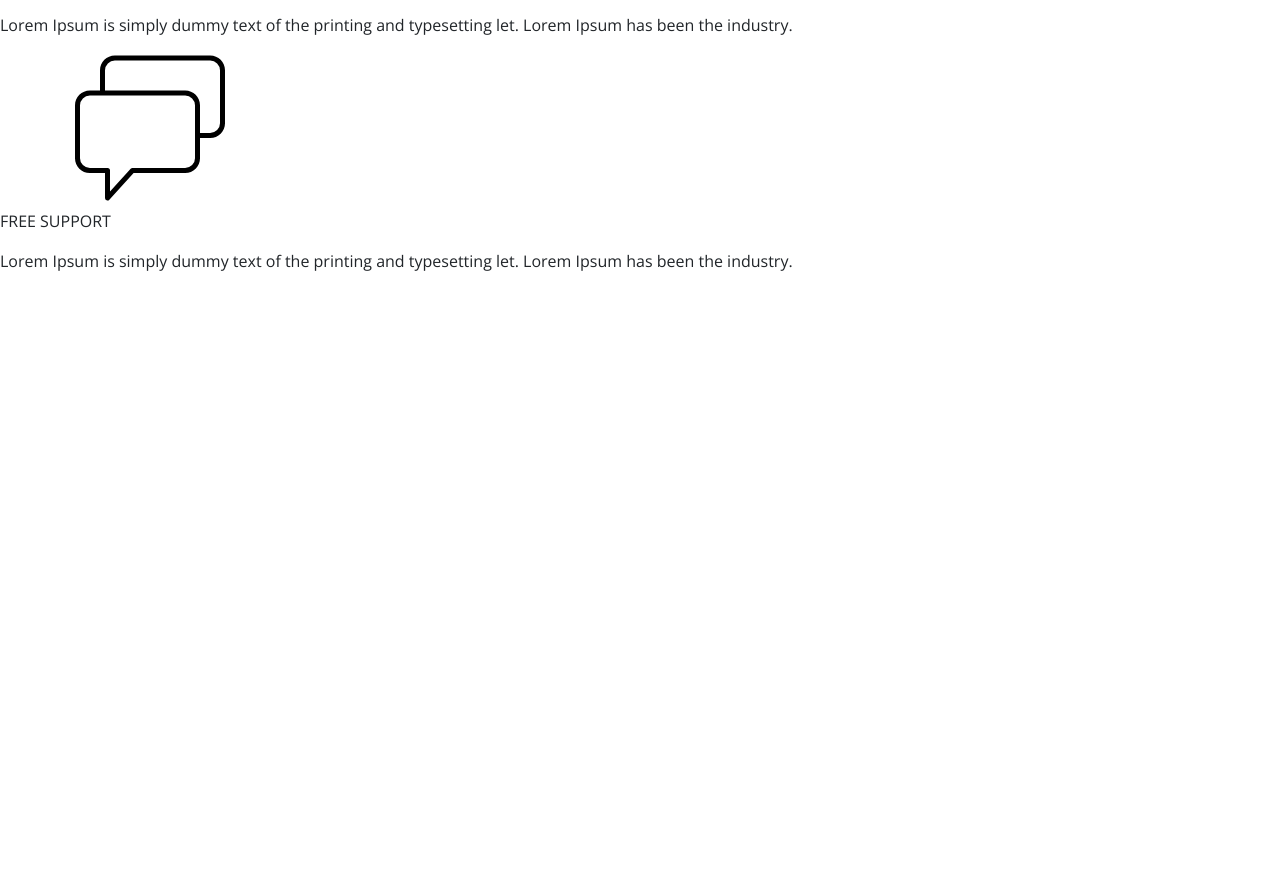
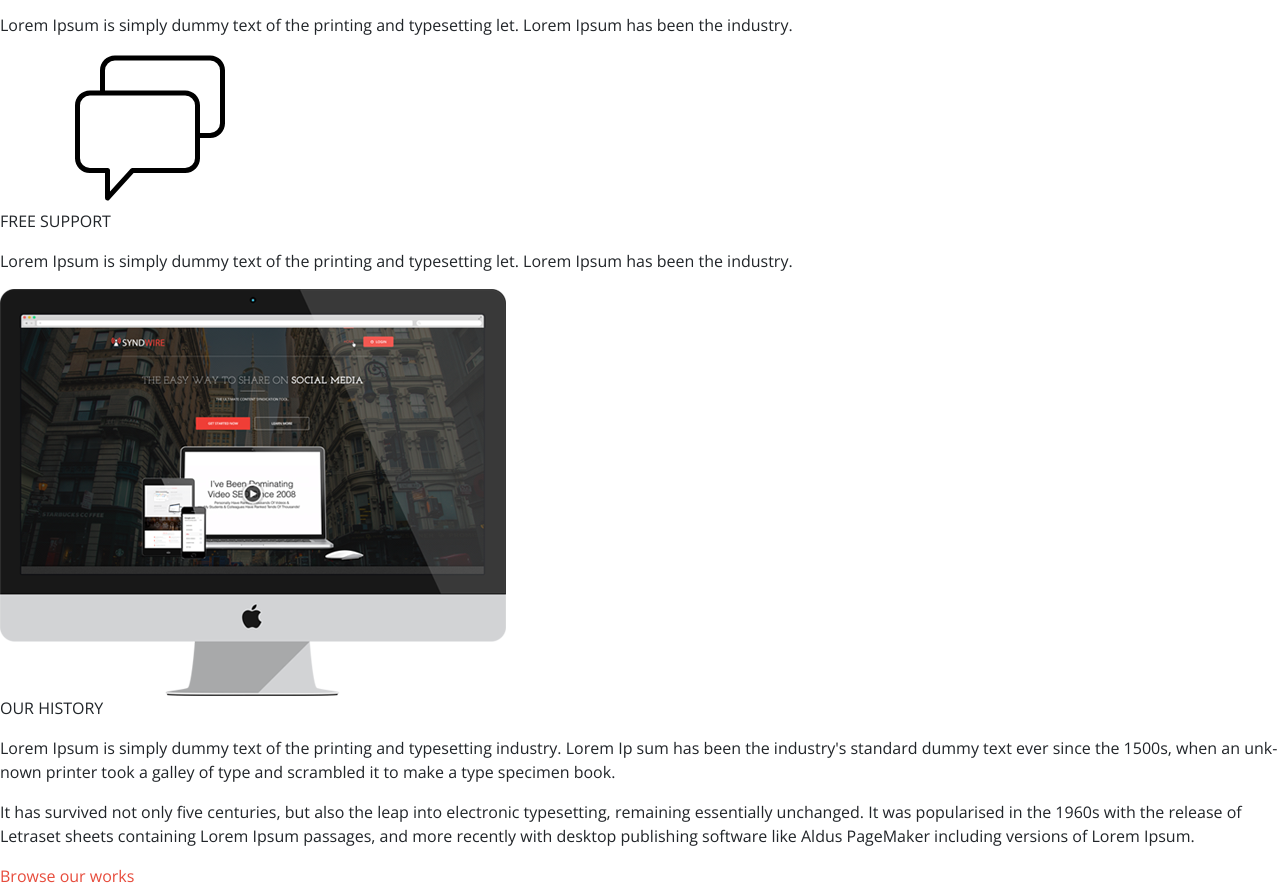
Before and after one commit to auriil/bino, a website: page app/index.html in a window 1280 px wide. Shown: the part 1191-2079 px from the top of the page. Before the commit the page ends 1480 px from the top, so only its background shows below. Drawn offline with nearby package versions, Linux system fonts and the light colour scheme.

Commit message:
create history section

```diff
--- a/app/index.html
+++ b/app/index.html
@@ -108,6 +108,18 @@
 		</div>
 	</section>
 
+	<section class="history wrap">
+		<div class="history__left">
+			<img src="img/monitor.png" alt="">
+		</div>
+		<div class="history__right">
+			<p class="history__title">OUR HISTORY</p>
+			<p>Lorem Ipsum is simply dummy text of the printing and typesetting industry. Lorem Ip sum has been the industry's standard dummy text ever since the 1500s, when an unk- nown printer took a galley of type and scrambled it to make a type specimen book.</p>
+			<p>It has survived not only five centuries, but also the leap into electronic typesetting, remaining essentially unchanged. It was popularised in the 1960s with the release of Letraset sheets containing Lorem Ipsum passages, and more recently with desktop publishing software like Aldus PageMaker including versions of Lorem Ipsum.</p>
+			<a href="#">Browse our works</a>
+		</div>
+	</section>
+
 	<script src="js/scripts.min.js"></script>
 
 </body>
--- a/app/scss/blocks/_advantages.scss
+++ b/app/scss/blocks/_advantages.scss
@@ -1,6 +1,6 @@
 .advantages {
   border-bottom: 1px solid $advantages-line;
-  padding-bottom: 60px;
+  padding-bottom: 72px;
   margin-bottom: 140px;
   margin-top: -26px;
 
--- /dev/null
+++ b/app/scss/blocks/_history.scss
@@ -0,0 +1,61 @@
+.history {
+  display: flex;
+  justify-content: space-between;
+  margin: 140px auto;
+
+  .history__left {
+    flex-basis: 43.2%;
+    margin-right: 80px;
+
+    img {
+      display: block;
+      max-width: 100%;
+    }
+
+  }
+
+  .history__right {
+    flex-basis: calc(100% - 43.2% - 80px);
+
+    .history__title {
+      color: $text-color-dark;
+      font-size: 36px;
+      line-height: 36px;
+      letter-spacing: 3.6px;
+      text-transform: uppercase;
+      font-weight: 700;
+      padding-left: 25px;
+      border-left: 6px solid $primary;
+      margin-top: 0;
+      margin-bottom: 38px;
+    }
+
+    p {
+      font-size: 14px;
+      line-height: 29px;
+      color: $text-color;
+      font-family: "Source Sans Pro", sans-serif;
+      margin: 25px 0;
+    }
+
+    a {
+      @include button() {
+        margin-top: 20px;
+      };
+    }
+  }
+}
+
+@media (max-width: 768px) {
+
+  .history {
+    flex-direction: column;
+    margin-top: 88px;
+
+    .history__left {
+      margin: 0 auto 40px;
+    }
+
+  }
+
+}
--- a/app/scss/main.scss
+++ b/app/scss/main.scss
@@ -9,3 +9,4 @@
 @import "blocks/divider";
 @import "blocks/header";
 @import "blocks/advantages";
+@import "blocks/history";
```
